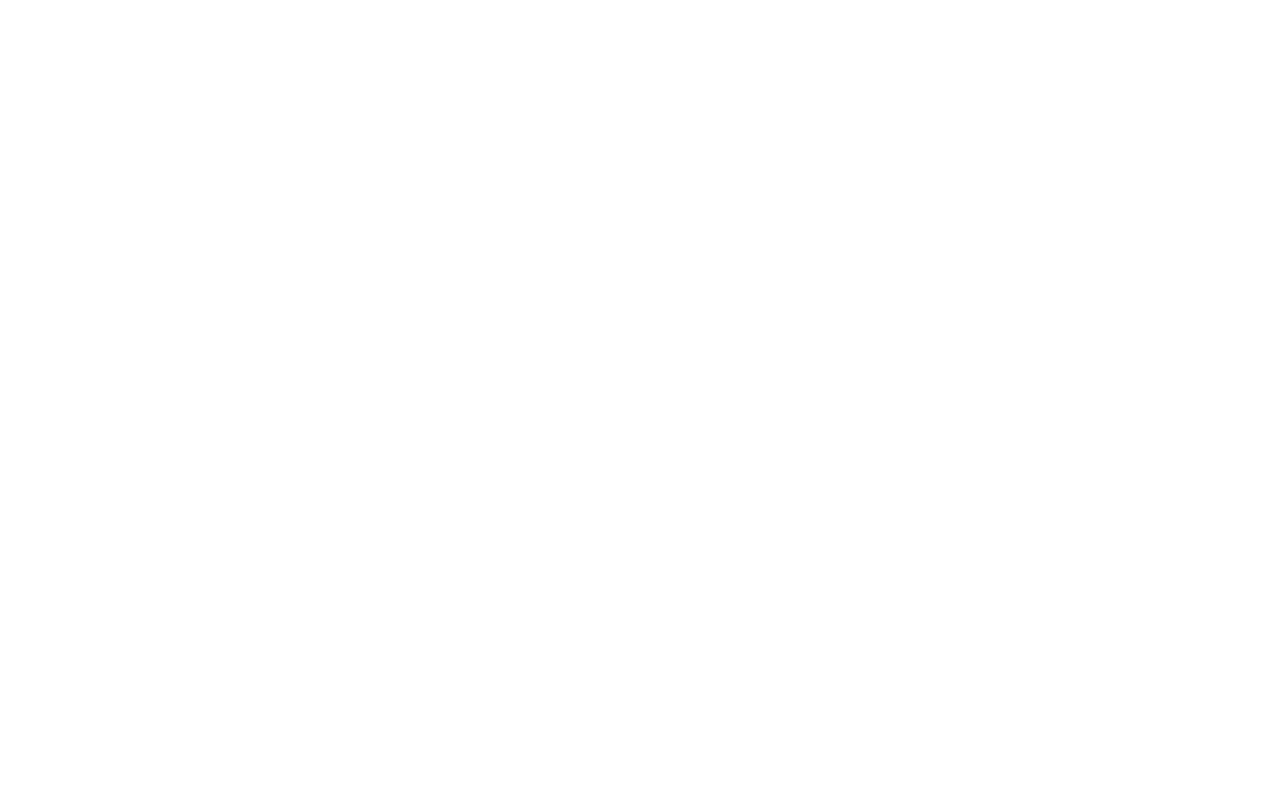
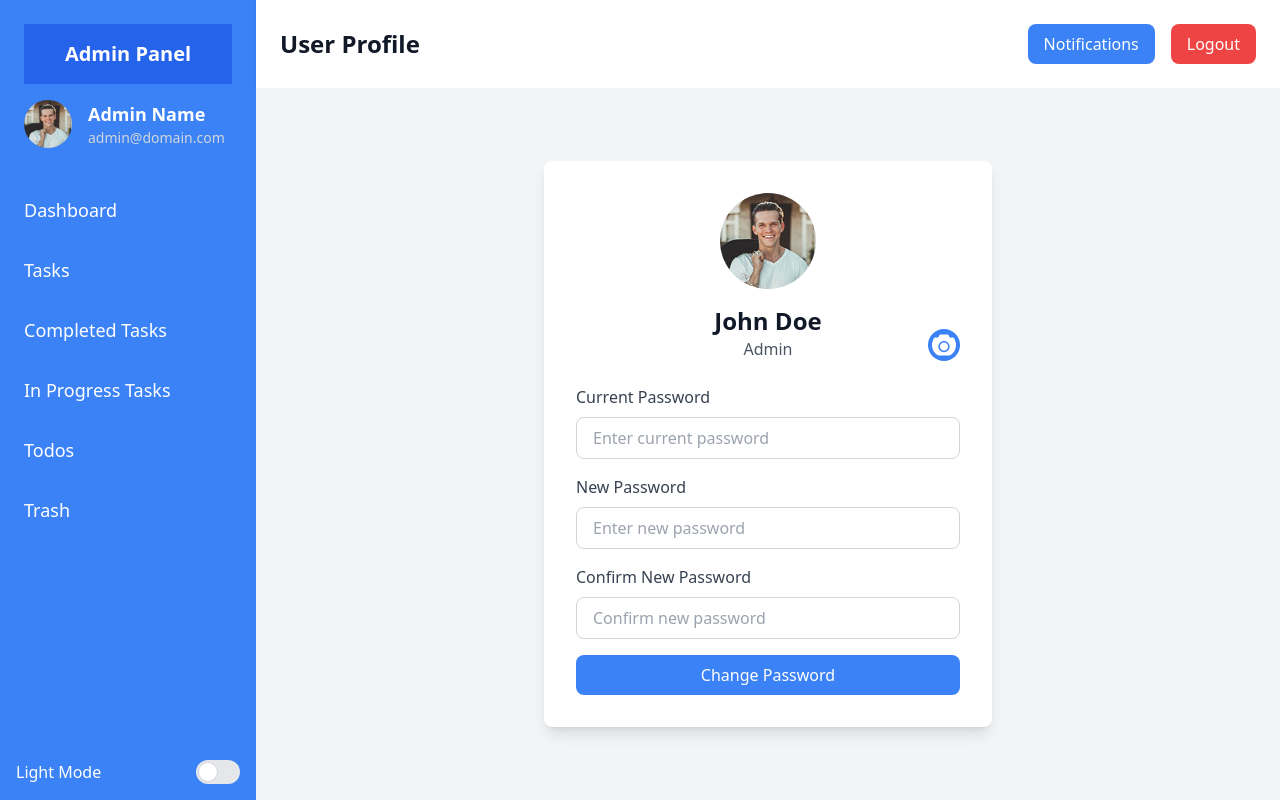
Before and after one commit to shrey-s12/project-management-tool-frontend, a React (Create React App) app: page /admin-dashboard/user-profile in a window 1280 px wide. Before the commit this address had no page. Built offline with nearby package versions, Linux system fonts and the light colour scheme.

Commit message:
UserProfile page and toggle button for dark mode

```diff
--- a/package.json
+++ b/package.json
@@ -8,6 +8,7 @@
     "@testing-library/user-event": "^13.5.0",
     "react": "^18.3.1",
     "react-dom": "^18.3.1",
+    "react-icons": "^5.3.0",
     "react-router-dom": "^6.26.1",
     "react-scripts": "5.0.1",
     "web-vitals": "^2.1.4"
--- a/src/App.js
+++ b/src/App.js
@@ -10,6 +10,7 @@
 import InProgressTasks from './pages/InProgressTasks';
 import Todos from './pages/Todos';
 import Trash from './pages/Trash';
+import UserProfile from './pages/UserProfile';
 
 function App() {
   return (
@@ -25,6 +26,7 @@
           <Route path="/admin-dashboard/in-progress-tasks" element={<InProgressTasks />} />
           <Route path="/admin-dashboard/todos" element={<Todos />} />
           <Route path="/admin-dashboard/trash" element={<Trash />} />
+          <Route path="/admin-dashboard/user-profile" element={<UserProfile />} />
         </Routes>
       </Router>
     </DarkModeProvider>
--- a/src/components/Sidebar.js
+++ b/src/components/Sidebar.js
@@ -1,4 +1,3 @@
-// Sidebar.js
 import React, { useContext } from 'react';
 import { Link } from 'react-router-dom';
 import { DarkModeContext } from '../context/DarkModeContext'; // Import dark mode context
@@ -13,14 +12,16 @@
 
       {/* Profile Section */}
       <div className="p-6">
-        <div className="text-center mb-4 py-4 text-xl font-bold bg-blue-600">Admin Panel</div>
-        <div className="flex items-center space-x-4">
+        <div className={`text-center mb-4 py-4 text-xl font-bold ${darkMode ? 'bg-gray-700' : 'bg-blue-600'}`}>
+          Admin Panel
+        </div>
+        <Link to="/admin-dashboard/user-profile" className="flex items-center space-x-4">
           <img src={profilePic} alt="Profile" className="w-12 h-12 rounded-full" />
           <div>
             <h2 className="text-lg font-bold">Admin Name</h2>
             <p className="text-sm text-gray-300">admin@domain.com</p>
           </div>
-        </div>
+        </Link>
       </div>
 
       {/* Navigation Links */}
@@ -34,13 +35,17 @@
       </div>
 
       {/* Dark Mode Toggle */}
-      <div className="p-4">
-        <button
-          className={`w-full py-2 px-4 rounded-lg focus:outline-none ${darkMode ? 'bg-yellow-500 text-gray-900' : 'bg-gray-700 text-white'}`}
-          onClick={toggleDarkMode}
-        >
-          {darkMode ? 'Switch to Light Mode' : 'Switch to Dark Mode'}
-        </button>
+      <div className="p-4 flex items-center justify-between">
+        <span>{darkMode ? 'Dark Mode' : 'Light Mode'}</span>
+        <label className="relative inline-flex items-center cursor-pointer">
+          <input
+            type="checkbox"
+            checked={darkMode}
+            onChange={toggleDarkMode}
+            className="sr-only peer"
+          />
+          <div className="w-11 h-6 bg-gray-200 rounded-full peer dark:bg-gray-700 peer-checked:after:translate-x-full peer-checked:after:border-white after:content-[''] after:absolute after:top-0.5 after:left-[2px] after:bg-white after:border-gray-300 after:border after:rounded-full after:h-5 after:w-5 after:transition-all dark:border-gray-600 peer-checked:bg-blue-600"></div>
+        </label>
       </div>
     </div>
   );
--- /dev/null
+++ b/src/pages/UserProfile.js
@@ -0,0 +1,160 @@
+import React, { useContext, useState } from 'react';
+import { DarkModeContext } from '../context/DarkModeContext'; // Import context
+import Sidebar from '../components/Sidebar'; // Import Sidebar component
+import { FaCamera } from "react-icons/fa"; // Import camera icon from react-icons
+import profilePic from '../Assets/profile.jpg'; // Import a profile photo
+
+const UserProfile = () => {
+    const { darkMode } = useContext(DarkModeContext); // Access dark mode and toggle function
+    const [currentPassword, setCurrentPassword] = useState('');
+    const [newPassword, setNewPassword] = useState('');
+    const [confirmPassword, setConfirmPassword] = useState('');
+    const [passwordError, setPasswordError] = useState('');
+    const [successMessage, setSuccessMessage] = useState('');
+
+    // Dummy user data
+    const user = {
+        name: 'John Doe',
+        role: 'Admin',
+        profileImage: profilePic,
+    };
+
+    const handlePasswordChange = (e) => {
+        e.preventDefault();
+        // Basic validation
+        if (newPassword !== confirmPassword) {
+            setPasswordError('New password and confirmation do not match.');
+            setSuccessMessage('');
+        } else if (newPassword.length < 6) {
+            setPasswordError('New password should be at least 6 characters long.');
+            setSuccessMessage('');
+        } else {
+            // Logic to change password would go here (e.g., API call)
+            setPasswordError('');
+            setSuccessMessage('Password changed successfully!');
+        }
+    };
+
+    // Function to handle profile picture change (trigger file input click)
+    const [profileImage, setProfileImage] = useState(user.profileImage); // State to store the uploaded image
+
+    // Handle profile image change
+    const handleProfileChange = (e) => {
+        const file = e.target.files[0]; // Get the uploaded file
+
+        if (file) {
+            const reader = new FileReader();
+
+            reader.onload = () => {
+                setProfileImage(reader.result); // Set the profile image to the uploaded image
+            };
+
+            reader.readAsDataURL(file); // Read the file as a data URL
+        }
+    };
+
+    return (
+        <div className={`flex h-screen ${darkMode ? 'bg-gray-900 text-white' : 'bg-gray-100 text-gray-900'}`}>
+            {/* Sidebar */}
+            <Sidebar />
+
+            {/* Main Content Area */}
+            <div className="flex-1 flex flex-col">
+                <div className={`flex justify-between items-center ${darkMode ? 'bg-gray-800' : 'bg-white'} p-6 shadow`}>
+                    <h1 className="text-2xl font-bold">User Profile</h1>
+                    <div className="flex space-x-4">
+                        <button className={`px-4 py-2 rounded-lg ${darkMode ? 'bg-blue-500' : 'bg-blue-500 text-white'}`}>
+                            Notifications
+                        </button>
+                        <button className={`px-4 py-2 rounded-lg ${darkMode ? 'bg-red-500' : 'bg-red-500 text-white'}`}>
+                            Logout
+                        </button>
+                    </div>
+                </div>
+
+                {/* Main Profile Area */}
+                <div className={`flex justify-center items-center h-screen ${darkMode ? 'bg-gray-900' : 'bg-gray-100'}`}>
+                    <div className={`p-8 shadow-lg rounded-lg max-w-md w-full ${darkMode ? 'bg-gray-800' : 'bg-white'}`}>
+
+                        {/* Profile Section */}
+                        <div className="relative text-center mb-6">
+                            <img
+                                src={user.profileImage}
+                                alt="Profile"
+                                className="w-24 h-24 rounded-full mx-auto mb-4"
+                            />
+                            <h2 className={`text-2xl font-bold ${darkMode ? 'text-white' : 'text-gray-900'}`}>{user.name}</h2>
+                            <p className={`${darkMode ? 'text-gray-400' : 'text-gray-600'}`}>{user.role}</p>
+
+                            {/* Camera Icon for Changing Profile Photo */}
+                            <div className="absolute bottom-0 right-0">
+                                <label htmlFor="profile-upload">
+                                    <FaCamera className="text-white bg-blue-500 p-1 rounded-full w-8 h-8 cursor-pointer" />
+                                    <input
+                                        type="file"
+                                        id="profile-upload"
+                                        style={{ display: 'none' }}
+                                        onChange={handleProfileChange} // Add logic to handle profile change
+                                    />
+                                </label>
+                            </div>
+                        </div>
+
+                        {/* Password Change Form */}
+                        <form onSubmit={handlePasswordChange}>
+                            <div className="mb-4">
+                                <label className={`block ${darkMode ? 'text-gray-400' : 'text-gray-700'} mb-2`}>Current Password</label>
+                                <input
+                                    type="password"
+                                    value={currentPassword}
+                                    onChange={(e) => setCurrentPassword(e.target.value)}
+                                    className={`w-full px-4 py-2 border rounded-lg focus:outline-none focus:border-blue-500 ${darkMode ? 'bg-gray-700 text-white border-gray-600' : 'bg-white border-gray-300'}`}
+                                    placeholder="Enter current password"
+                                    required
+                                />
+                            </div>
+
+                            <div className="mb-4">
+                                <label className={`block ${darkMode ? 'text-gray-400' : 'text-gray-700'} mb-2`}>New Password</label>
+                                <input
+                                    type="password"
+                                    value={newPassword}
+                                    onChange={(e) => setNewPassword(e.target.value)}
+                                    className={`w-full px-4 py-2 border rounded-lg focus:outline-none focus:border-blue-500 ${darkMode ? 'bg-gray-700 text-white border-gray-600' : 'bg-white border-gray-300'}`}
+                                    placeholder="Enter new password"
+                                    required
+                                />
+                            </div>
+
+                            <div className="mb-4">
+                                <label className={`block ${darkMode ? 'text-gray-400' : 'text-gray-700'} mb-2`}>Confirm New Password</label>
+                                <input
+                                    type="password"
+                                    value={confirmPassword}
+                                    onChange={(e) => setConfirmPassword(e.target.value)}
+                                    className={`w-full px-4 py-2 border rounded-lg focus:outline-none focus:border-blue-500 ${darkMode ? 'bg-gray-700 text-white border-gray-600' : 'bg-white border-gray-300'}`}
+                                    placeholder="Confirm new password"
+                                    required
+                                />
+                            </div>
+
+                            {/* Error and Success Messages */}
+                            {passwordError && <p className="text-red-500 mb-4">{passwordError}</p>}
+                            {successMessage && <p className="text-green-500 mb-4">{successMessage}</p>}
+
+                            <button
+                                type="submit"
+                                className="w-full bg-blue-500 text-white py-2 px-4 rounded-lg hover:bg-blue-600 transition"
+                            >
+                                Change Password
+                            </button>
+                        </form>
+                    </div>
+                </div>
+
+            </div>
+        </div>
+    );
+};
+
+export default UserProfile;
```
Also changed, not shown: 1 other file (tests, documents, lock files or other folders).
